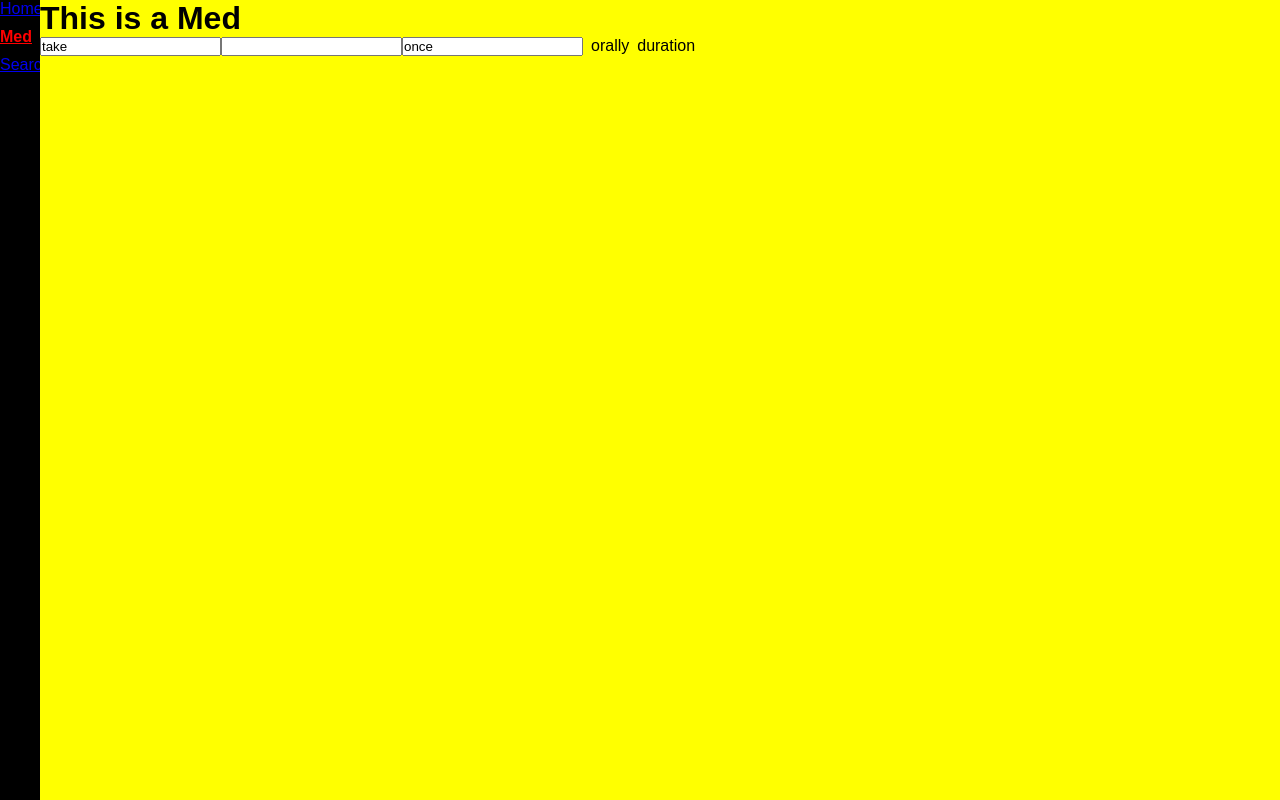
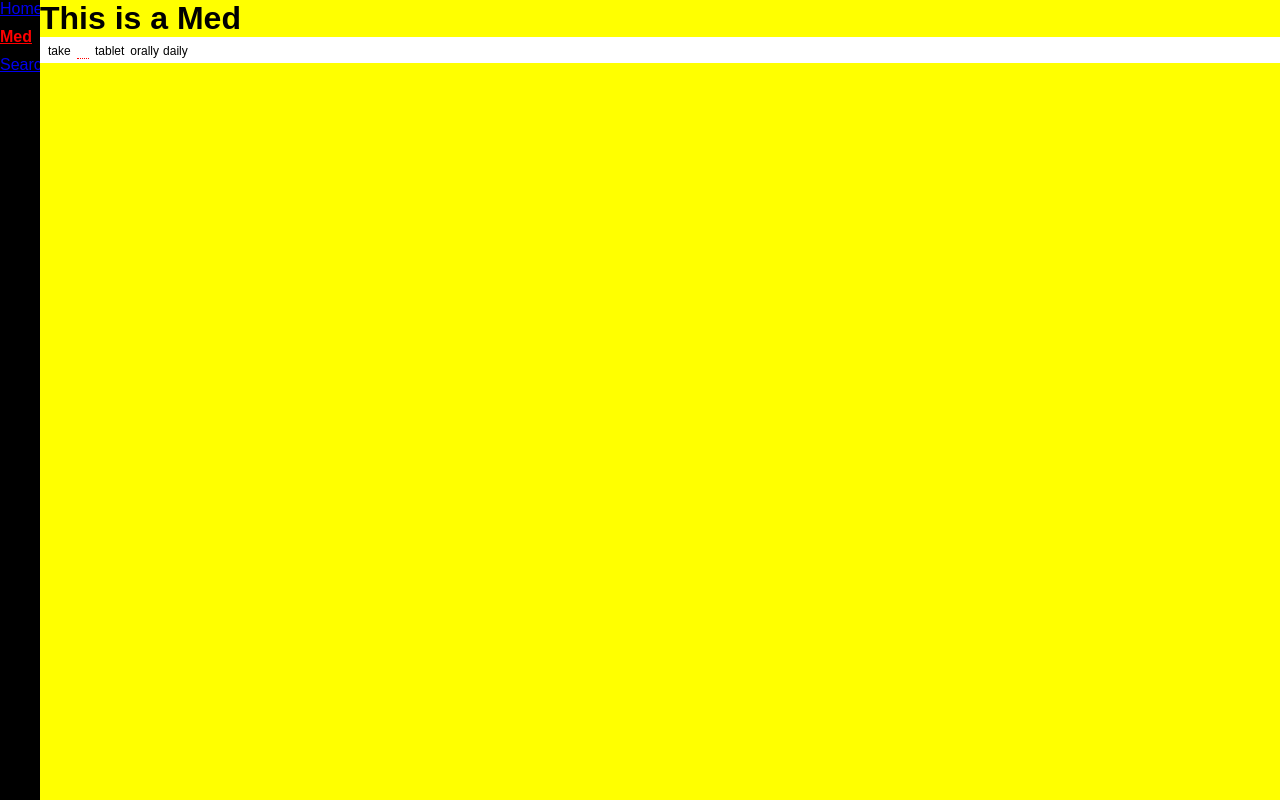
Before and after one commit to susprisedpoultry/nav-test, a React (Create React App) app: page /med in a window 1280 px wide. Built offline with nearby package versions, Linux system fonts and the light colour scheme.

Commit message:
Fixed styles and added autosize control

```diff
--- a/package.json
+++ b/package.json
@@ -6,6 +6,7 @@
     "connected-react-router": "^4.4.1",
     "react": "^16.5.1",
     "react-dom": "^16.5.1",
+    "react-input-autosize": "^2.2.1",
     "react-redux": "^5.0.7",
     "react-router-dom": "^4.3.1",
     "react-scripts": "1.1.5",
--- a/src/components/MedPage.js
+++ b/src/components/MedPage.js
@@ -14,10 +14,17 @@ const orallyLabel = {
 		label : "orally"
 }
 
+const tabletLabel = {
+		key : "tabletLabel",
+		type : "label",
+		label : "tablet"
+}
+
 const quantityWithRange = {
 
 	key : "quantityType",
 	type: "hidden",
+	label: "Quantity",
 	values : [
 		{
 			value : "simple",
@@ -55,6 +62,7 @@ const frequency = {
 
 		key : "frequency",
 		type : "option",
+		label: "Frequency",
 		values : [
 			{
 				value: "once",
@@ -104,12 +112,13 @@ const pattern = [
 
 	{
 		key : "verb",
+		label : "verb",
 		type : "option",
 		values : [
 			{
 				value: "take",
 				label: "take",
-				pattern: [ quantityWithRange, frequency, orallyLabel, duration]
+				pattern: [ quantityWithRange, tabletLabel, orallyLabel, frequency	]
 			}
 		]
 	}
@@ -126,7 +135,10 @@ export default class MedPage extends Component {
 			quantityType: "simple",
 			quantity1: "",
 			quantity2: "",
-			frequency: "once",
+			frequency: "daily",
+			frequency1: "",
+			frequency2: "",
+			frequencyUnit: "",
     };
 
 		this.onValueChange = this.onValueChange.bind(this);
--- a/src/components/SmartSig.js
+++ b/src/components/SmartSig.js
@@ -1,66 +1,134 @@
 import React, { Component } from 'react';
 import styled from 'styled-components'
 
-class RangeField extends Component {
-	render() {
-		return (
+import AutosizeInput from 'react-input-autosize';
 
-        <input></input>
-		);
-	}
-}
-class SimpleField extends Component {
-	render() {
-		return (
-
-        <input></input>
-		);
-	}
-}
-
-class LabelField extends Component {
-	render() {
-		return (
-
-			<span>
-        {this.props.value}
-			</span>
-		);
-	}
-}
-
-class SectionOptions extends Component {
-
-
-	render() {
-		return (
-
-			<ul>
-				{
-					this.props.options ? this.props.options.map( (value, index) => <li key={"option" + index} > {value}</li>) : "	"
-				}
-			</ul>
-		);
-	}
-}
 
 const Label = styled.span`
 	padding-left: 0.5em;
+	font-size: 12px;
+`
+const SmartSigControl = styled.div`
+	background: white;
+	padding: 0.25em;
+`
+const StyledAutosizeInput = styled(AutosizeInput)`
+	padding-left: 0.25em;
+
+	input {
+		background-color: white;
+		min-width: 1em;
+		border: none;
+		font-size: 12px;
+	}
+
+	input.empty {
+		/*background-color: #eee;*/
+		border-bottom: 1px dotted red;
+	}
+
+	input:focus {
+		border-bottom: 1px solid blue;
+		outline: none;
+	}
 `
 
 const Popup = styled.div`
 	float: right:
 	display: block;
 	position: absolute;
+	width: 500px
+	background-color: white;
+	border: 1px solid lightgray;
+	box-shadow: 1px black;
 `
+
+const AutocompleteSectionHeader = styled.div`
+	font-size: 10px;
+	color: #222;
+	padding: 0.5em;
+`
+
+const AutocompleteItem = styled.button`
+
+	border: none;
+	font-size: 12px;
+	padding: 1em;
+
+	:hover {
+		background-color: blue;
+		color: white;
+	}
+`
+
+class SmartSigInput extends Component {
+	constructor(props) {
+    super(props);
+    // create a ref to store the textInput DOM element
+    this.textInput = React.createRef();
+    this.focus = this.focus.bind(this);
+  }
+
+  focus() {
+    // Explicitly focus the text input using the raw DOM API
+    // Note: we're accessing "current" to get the DOM node
+    this.textInput.current.focus();
+  }
+
+	componentDidUpdate(prevProps, prevState, snapshot) {
+
+		if (this.props.forceFocus) {
+			this.focus();
+		}
+
+	}
+  render() {
+
+		// Remove the props that I am consuming
+		var { forceFocus, ...other } = this.props;
+
+    // tell React that we want to associate the <input> ref
+    // with the `textInput` that we created in the constructor
+    return (
+      <StyledAutosizeInput
+        type="text"
+        innerRef={this.textInput}
+				inputClassName={this.props.value.length === 0 ? "empty" : ""}
+			 	{ ...other }/>
+    );
+  }
+}
 
 export default class SmartSig extends Component {
 
 	constructor(props) {
     super(props);
 
-		this.state = { focusSection : null };
+		this.state = { focusSection : null,
+		 							 forceFocusSection: null};
 
+  }
+
+	setIgnoreBlur(ignore) {
+		this._ignoreBlur = ignore
+	}
+
+	componentWillMount() {
+		this._ignoreBlur = false;
+	}
+
+	componentDidUpdate(prevProps, prevState, snapshot) {
+
+		if (this.state.forceFocusSection) {
+			this.setState({ forceFocusSection: null });
+		}
+	}
+
+	onAutocompleteClick(key, value, returnKey) {
+
+		this.setState( { forceFocusSection: returnKey });
+
+		this.props.onValueChange( key, value );
 	}
 
 	onChangeField(section, event) {
@@ -69,13 +137,44 @@ export default class SmartSig extends Component {
 	}
 
 	onBlurField(section, event) {
+		console.log("onBlurField", section, event);
 
-//		if (this.state.focusSection.key === section.key)
-//				this.setState( { focusSection: null });
+		if ( (!this._ignoreBlur) &&
+		     (this.state.focusSection.key === section.key) )
+				this.setState( { focusSection: null });
 	}
 	onFocusField(section, event) {
 
 		this.setState( { focusSection: section });
+	}
+
+	handleKeyDown(event) {
+    if (SmartSig.keyDownHandlers[event.key])
+      SmartSig.keyDownHandlers[event.key].call(this, event)
+
+  }
+
+  static keyDownHandlers = {
+    ArrowDown(event) {
+
+    },
+
+    ArrowUp(event) {
+
+    },
+
+    Enter(event) {
+
+    },
+
+    Escape() {
+
+    },
+
+    Tab() {
+      // In case the user is currently hovering over the menu
+      this.setIgnoreBlur(false)
+    },
   }
 
 	getPattern(section) {
@@ -117,20 +216,11 @@ export default class SmartSig extends Component {
 
 	renderPhraseToText(phrase) {
 
-		var phraseToText = "";
-		phrase.map((section) => {
-				const sectionText = this.renderSectionToText(section);
-
-				if (sectionText.length > 0) {
-
-					if (phraseToText.length > 0)
-						phraseToText += " ";
-
-					phraseToText += sectionText;
-				}
-			});
-
-		return phraseToText;
+		return phrase.map((section) => this.renderSectionToText(section))
+				  			 .reduce( (phraseToText, sectionText) => (
+									 																			   (sectionText.length > 0 && (phraseToText.length > 0) ) ?
+								 																				   phraseToText + " " + sectionText :
+																													 phraseToText));
 	}
 
 	renderSection(section) {
@@ -142,12 +232,14 @@ export default class SmartSig extends Component {
 			case "option":
 
 				sectionOutput.push(
-					<input key={section.key}
-								 name={section.key}
+					<SmartSigInput key={section.key}
+								 type="text"
+								 forceFocus={ this.state.forceFocusSection === section.key}
 								 value={this.props.values[section.key]}
 								 onBlur={ this.onBlurField.bind(this, section) }
 								 onFocus={ this.onFocusField.bind(this, section) }
-								 onChange={ this.onChangeField.bind(this, section) }></input>);
+								 onKeyDown={ this.handleKeyDown.bind(this) }
+								 onChange={ this.onChangeField.bind(this, section) }></SmartSigInput>);
 
 
 				break;
@@ -157,12 +249,14 @@ export default class SmartSig extends Component {
 				break;
 
 			case "field":
-				sectionOutput.push(<input key={section.key}
+				sectionOutput.push(<SmartSigInput key={section.key}
 							 				type="text"
+											forceFocus={ this.state.forceFocusSection === section.key}
 							 			 value={ this.props.values[section.key] }
 										 onBlur={ this.onBlurField.bind(this, section) }
 										 onFocus={ this.onFocusField.bind(this, section) }
-							 	  onChange={ this.onChangeField.bind(this, section) }></input>);
+										 onKeyDown={ this.handleKeyDown.bind(this) }
+							 	  onChange={ this.onChangeField.bind(this, section) }></SmartSigInput>);
 				break;
 			case "hidden":
 			default:
@@ -173,21 +267,16 @@ export default class SmartSig extends Component {
 
 	}
 
+
+	/**
+	*
+	*/
 	renderPhrase(phrase) {
 
 		return phrase.map( (section) => this.renderSection(section) );
 	}
 
-	matchPattern() {
-
-		const pattern = this.props.pattern.find( (element) => { return (element[0].value === this.props.values[element[0].field])} );
-
-		if (pattern)
-			return pattern;
-
-		return this.props.pattern[0];
-	}
-
+/*
 	findInPattern(pattern, pivotSection) {
 
 		pattern.map( (section) => {
@@ -209,6 +298,7 @@ export default class SmartSig extends Component {
 
 		return null;
 	}
+*/
 
 	buildAutocomplete(pivotSection) {
 
@@ -261,6 +351,8 @@ export default class SmartSig extends Component {
 
 			const phraseFocusSection = this.findSection(phrase, this.state.focusSection.key);
 
+			if (phraseFocusSection) {
+
 				if (this.sectionHasPatterns(phraseFocusSection))
 					return phraseFocusSection;
 
@@ -268,6 +360,7 @@ export default class SmartSig extends Component {
 					return (this.findSection(phrase, phraseFocusSection.pickerKey));
 
 				return phraseFocusSection;
+			}
 		}
 
 		return null;
@@ -279,7 +372,7 @@ export default class SmartSig extends Component {
 
 		pattern.map( (section) => {
 
-			let phraseSection = { ... section };
+			let phraseSection = { ...section };
 
 			phraseSection.pickerKey = pickerKey;
 
@@ -297,24 +390,96 @@ export default class SmartSig extends Component {
 		return phrase;
 	}
 
+	buildAutocompleteSection(section) {
+		var autoCompleteSection = { key : section.key, label : section.label, options: [] };
+
+		section.values.map( (value) => {
+
+			var curOption = { value: value.value };
+			var curSection = { ...section };
+			let phrase     = [];
+
+			curSection.values = [ value ];
+			curSection.type   = curSection.type === "hidden" ? "hidden" : "fixed";
+
+			phrase.push(curSection);
+
+			if (value.pattern)
+				phrase = phrase.concat(this.buildPhrase(value.pattern));
+
+			curOption.label = this.renderPhraseToText(phrase);
+
+			autoCompleteSection.options.push(curOption);
+		});
+
+		return autoCompleteSection;
+	}
+
+	renderAutocompleteOption(section, option) {
+
+		const returnKey = this.state.focusSection ? this.state.focusSection.key : section.key;
+
+		return (
+			<li key={section.key + option.value}>
+				<AutocompleteItem type="button"
+					onClick={this.onAutocompleteClick.bind(this, section.key, option.value, returnKey)}>
+					{option.label}
+				</AutocompleteItem>
+			</li>
+		)
+	}
+
+	renderAutocompleteSection(section) {
+		return (
+			<div key={section.key}>
+				<AutocompleteSectionHeader>{section.label}</AutocompleteSectionHeader>
+				<ul>
+					{ section.options.map( (option) => this.renderAutocompleteOption(section, option))}
+				</ul>
+			</div>
+		);
+	}
+
+	renderAutocomplete(phrase) {
+
+		let autoComplete = []
+		const pivotSection = this.getPivotSection(phrase);
+
+		// Does the current selection have values... start with this
+		if (this.state.focusSection.values)
+		{
+			autoComplete.push(this.buildAutocompleteSection(this.state.focusSection));
+		}
+
+		if (pivotSection &&
+			  (pivotSection.key !== this.state.focusSection.key) ) {
+			autoComplete.push(this.buildAutocompleteSection(pivotSection));
+		}
+
+		return (
+			<Popup key="autocomplete">
+				{ autoComplete.map( (section) => this.renderAutocompleteSection(section))}
+			</Popup>);
+
+	}
+
 	render() {
 
 		const phrase = this.buildPhrase(this.props.pattern);
 
 		let output = [];
 
-		output.push(this.renderPhrase(phrase) );
+		output.push(
+			<SmartSigControl>
+				{ this.renderPhrase(phrase) }
+			</SmartSigControl>);
 
-		const pivotSection = this.getPivotSection(phrase);
+		if (this.state.focusSection) {
 
-		if (pivotSection) {
-
-				const autocomplete = this.buildAutocomplete(pivotSection);
-
-				output.push(<Popup key={pivotSection.key + "popup"}>
-											<div>{pivotSection.key}</div>
-											<SectionOptions options={autocomplete} />
-
+				output.push(<Popup key="autocompletePopup"
+													 onMouseEnter={ () => this.setIgnoreBlur(true) }
+													 onMouseLeave={ () => this.setIgnoreBlur(false) }>
+											{ this.renderAutocomplete(phrase) }
 										</Popup>);
 		}
 
```
Also changed, not shown: 1 other file (tests, documents, lock files or other folders). Lines whose indentation alone changed are shown as unchanged.
